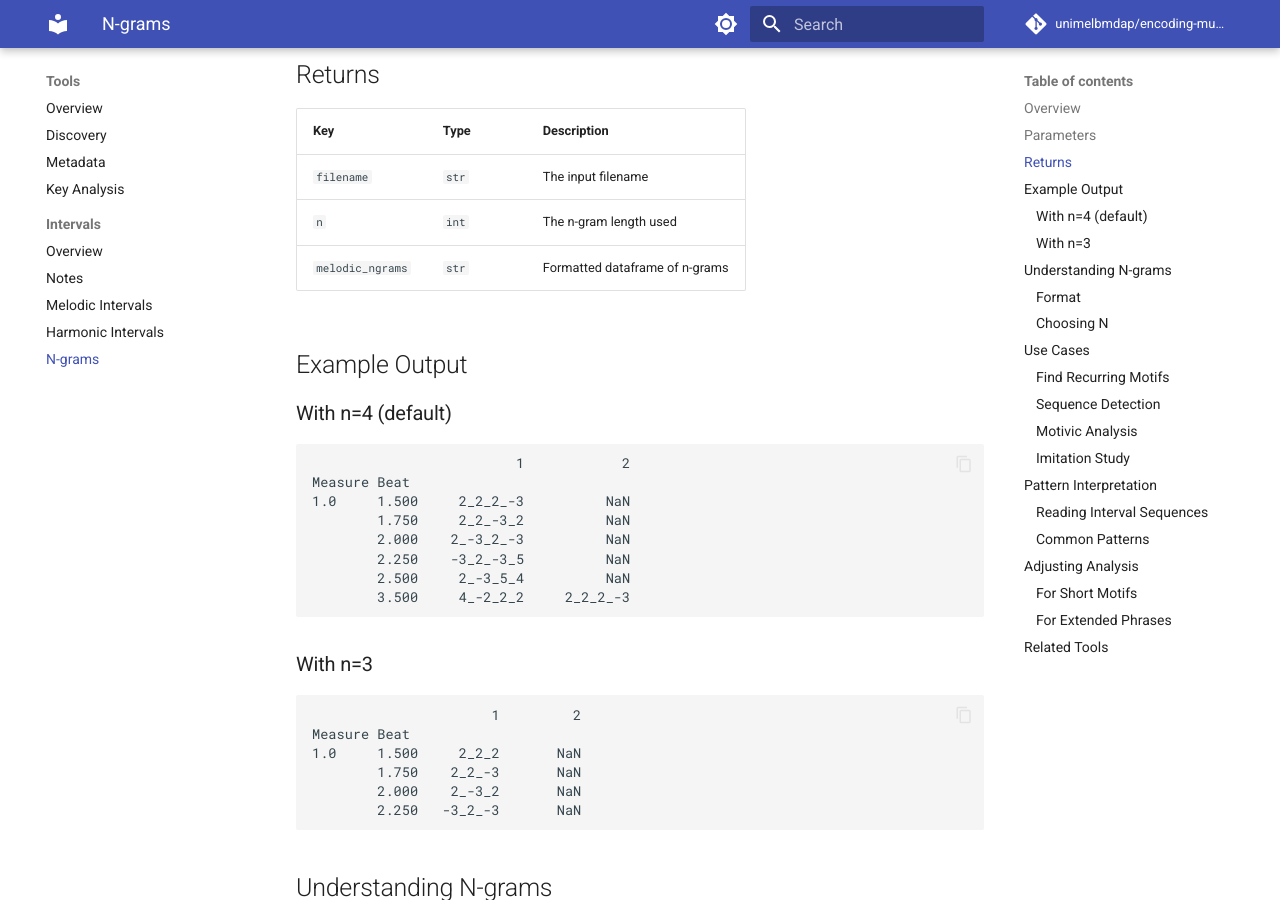
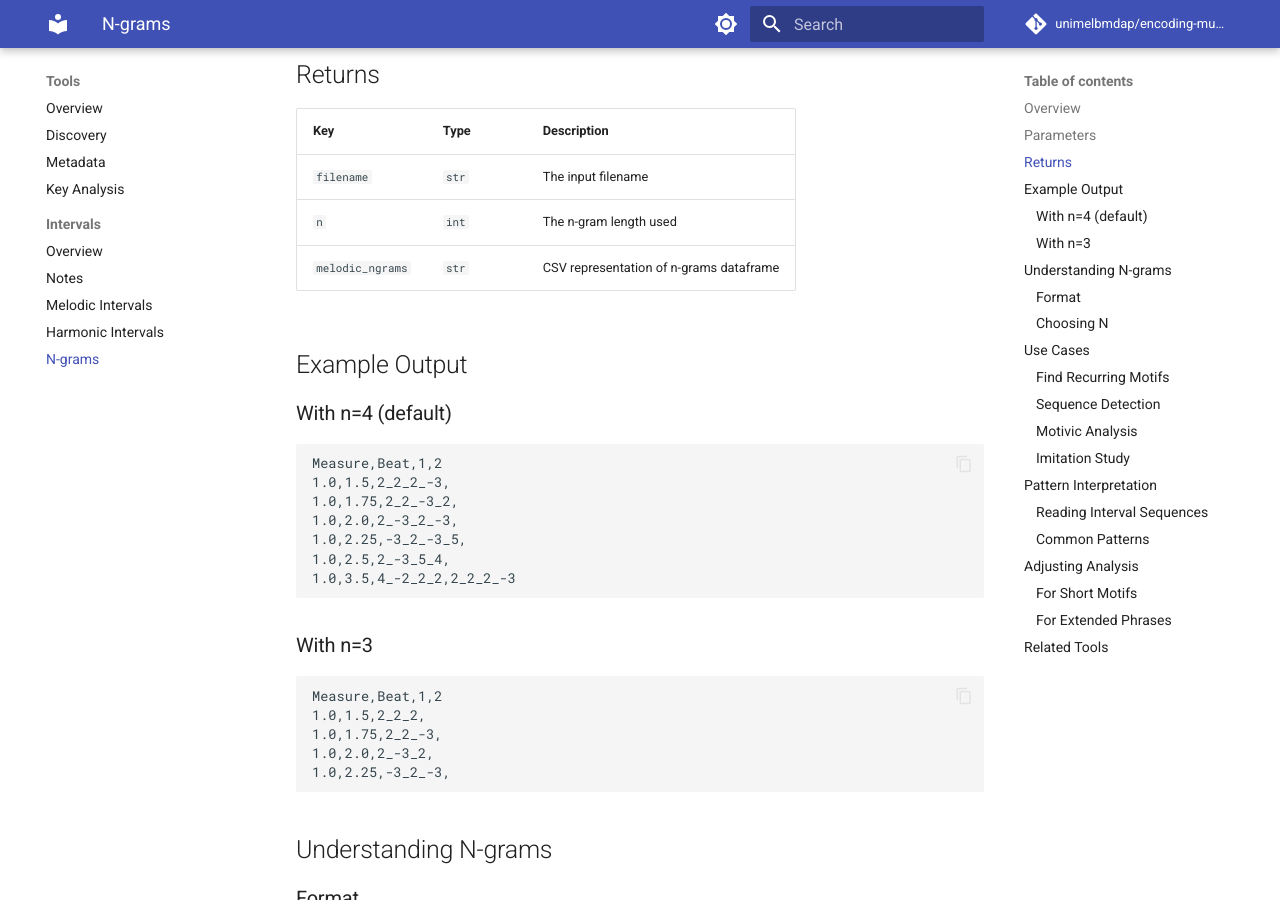
Before and after one commit to unimelbmdap/encoding-music-mcp, an MkDocs documentation site: the page built from docs/tools/intervals/ngrams.md, in a window 1280 px wide and 900 px high, scrolled down 622 px. Built offline with MkDocs 1.6.1 and Material for MkDocs 9.7.7, drawn with Linux system fonts in a browser that asks for light colours; comment, search, counter and statistics services are not loaded.

Commit message:
Update dataframe methods to output csv string

````diff
--- a/docs/tools/intervals/ngrams.md
+++ b/docs/tools/intervals/ngrams.md
@@ -19,32 +19,30 @@ The `get_melodic_ngrams` tool identifies sequences of melodic intervals (n-grams
 |-----|------|-------------|
 | `filename` | `str` | The input filename |
 | `n` | `int` | The n-gram length used |
-| `melodic_ngrams` | `str` | Formatted dataframe of n-grams |
+| `melodic_ngrams` | `str` | CSV representation of n-grams dataframe |
 
 ## Example Output
 
 ### With n=4 (default)
 
-```
-                         1            2
-Measure Beat
-1.0     1.500     2_2_2_-3          NaN
-        1.750     2_2_-3_2          NaN
-        2.000    2_-3_2_-3          NaN
-        2.250    -3_2_-3_5          NaN
-        2.500     2_-3_5_4          NaN
-        3.500     4_-2_2_2     2_2_2_-3
+```csv
+Measure,Beat,1,2
+1.0,1.5,2_2_2_-3,
+1.0,1.75,2_2_-3_2,
+1.0,2.0,2_-3_2_-3,
+1.0,2.25,-3_2_-3_5,
+1.0,2.5,2_-3_5_4,
+1.0,3.5,4_-2_2_2,2_2_2_-3
 ```
 
 ### With n=3
 
-```
-                      1         2
-Measure Beat
-1.0     1.500     2_2_2       NaN
-        1.750    2_2_-3       NaN
-        2.000    2_-3_2       NaN
-        2.250   -3_2_-3       NaN
+```csv
+Measure,Beat,1,2
+1.0,1.5,2_2_2,
+1.0,1.75,2_2_-3,
+1.0,2.0,2_-3_2,
+1.0,2.25,-3_2_-3,
 ```
 
 ## Understanding N-grams
````
Also changed, not shown: docs/api-reference.md (+13 -13 lines), docs/tools/intervals/harmonic.md (+13 -14 lines), docs/tools/intervals/melodic.md (+12 -13 lines), docs/tools/intervals/notes.md (+14 -15 lines), 1 other file.
